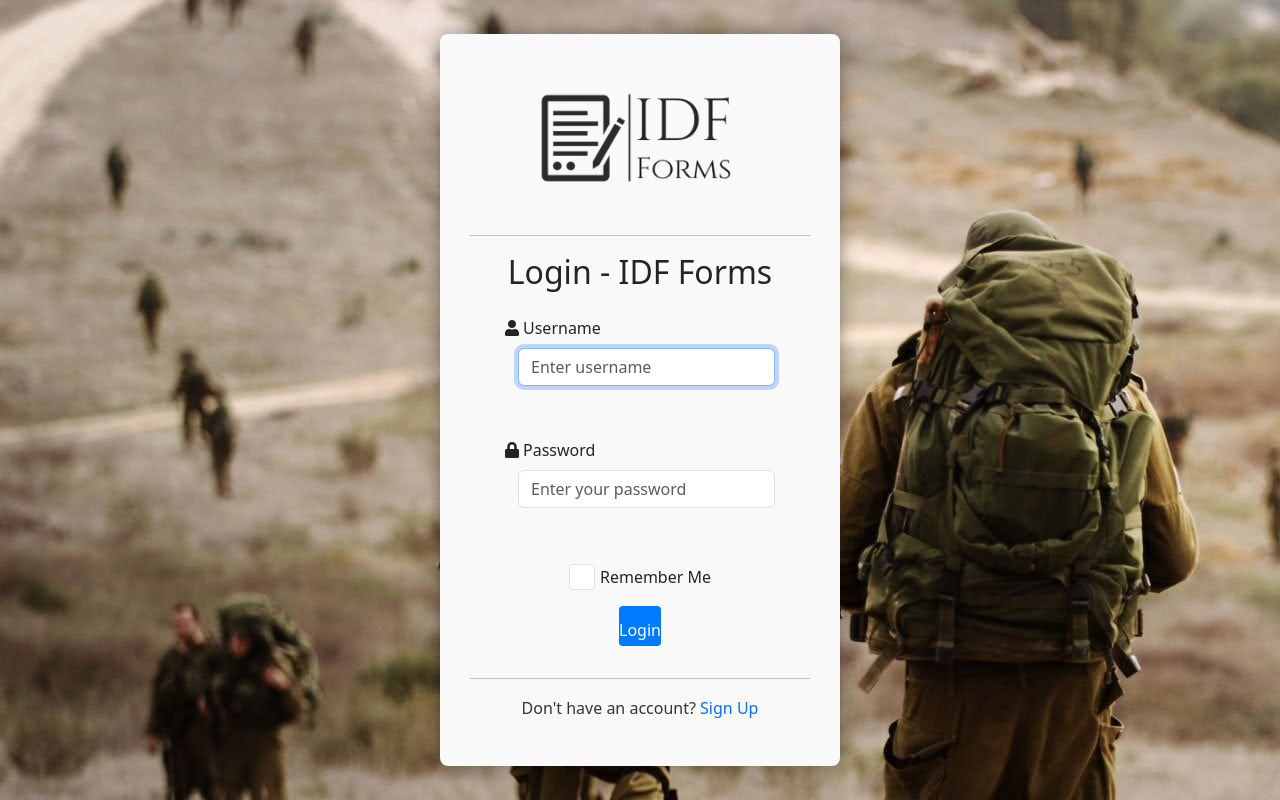
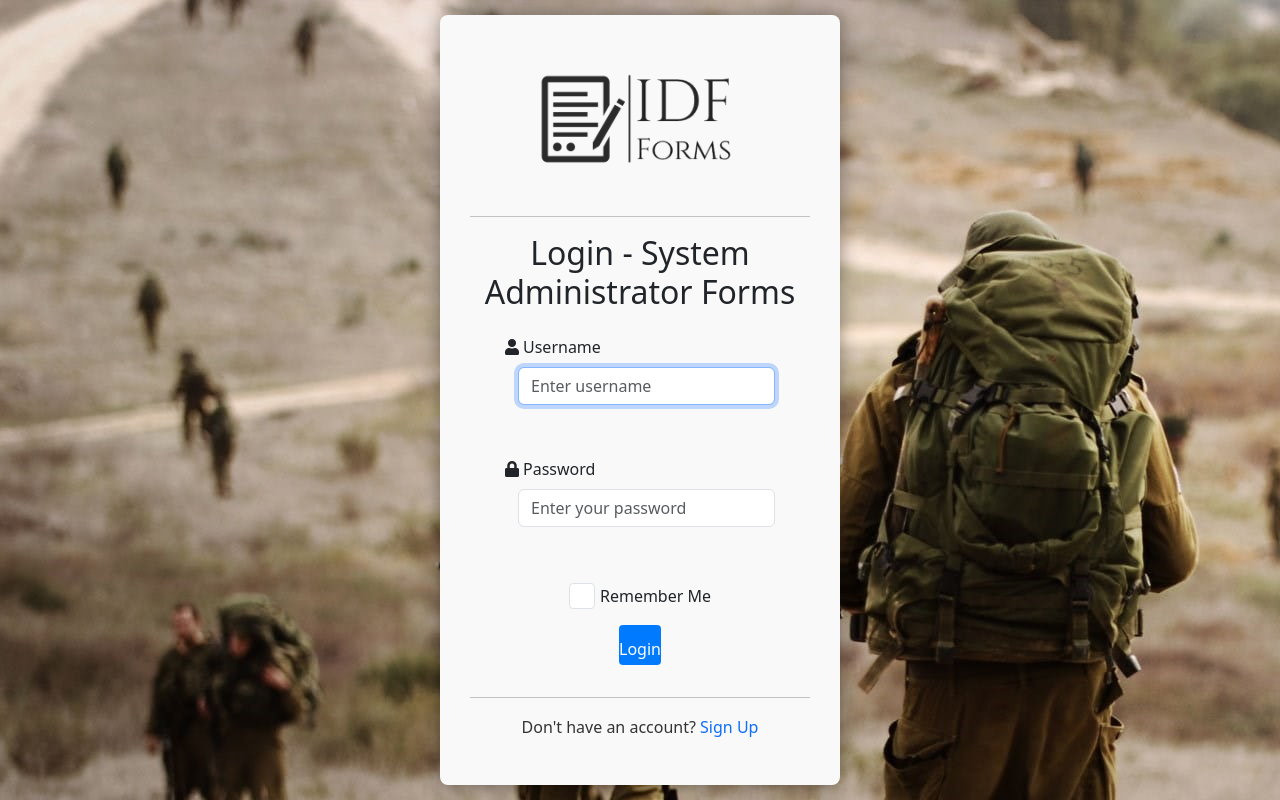
Before and after one commit to Daniel-Shwartzman/formapp-portfolio, a Flask app: page /login in a window 1280 px wide. Run offline with Flask 3, Linux system fonts and the light colour scheme; some libraries are stand-ins or nearby versions.

Commit message:
Fix SQLALCHEMY_TRACK_MODIFICATIONS configuration in __init__.py and update login page title in login.html

```diff
--- a/formapp/__init__.py
+++ b/formapp/__init__.py
@@ -25,7 +25,6 @@ def create_app(testing=False):
     else:
         app.config["SQLALCHEMY_DATABASE_URI"] = 'mysql+mysqlconnector://root:root@mysql/db'
 
-    app.config["SQLALCHEMY_TRACK_MODIFICATIONS"] = False
     app.config["SQLALCHEMY_TRACK_MODIFICATIONS"] = False
     # config application extension.
     config_extensions(app)
--- a/formapp/templates/login.html
+++ b/formapp/templates/login.html
@@ -15,7 +15,7 @@
         <hr> <!-- Added a horizontal line below the header -->
         <form action="{{ url_for('formapp.login') }}" method="post">
           <div class="mb-4">
-            <h2 class="card-title text-center">Login - IDF Forms</h2>
+            <h2 class="card-title text-center">Login - System Administrator Forms</h2>
           </div>
           {% for message in get_flashed_messages() %}
               <div class="alert alert-dismissible fade show" role="alert">
```
